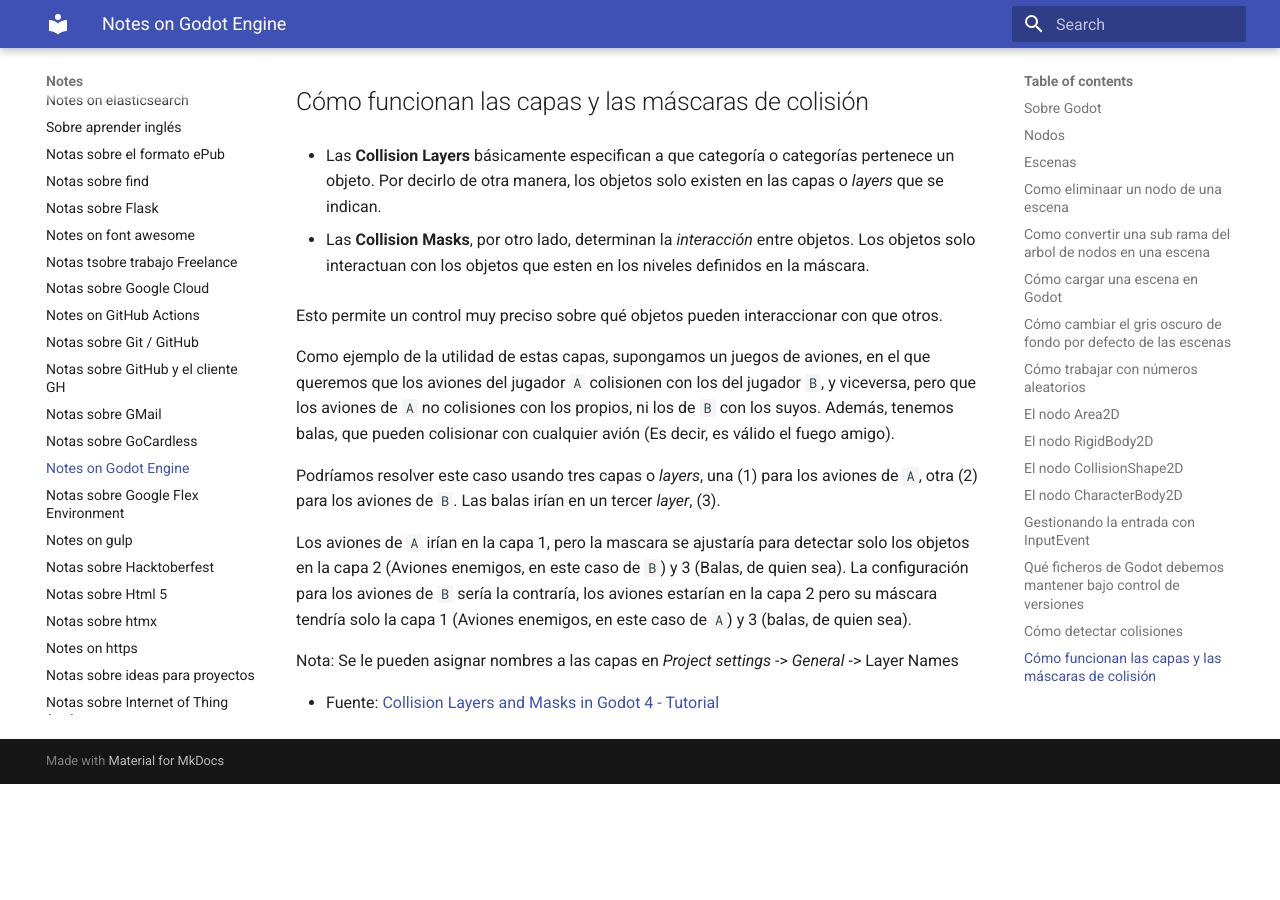
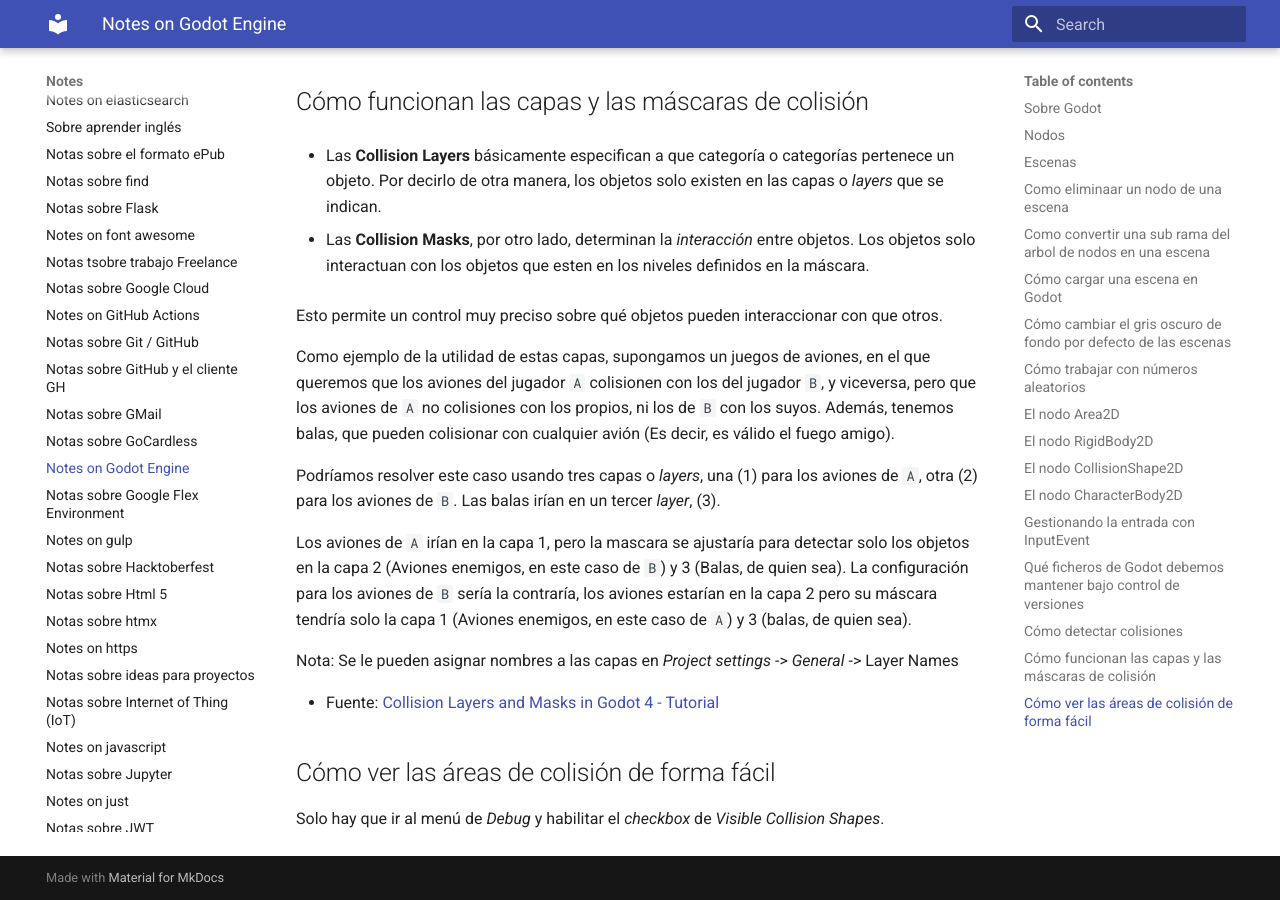
Before and after one commit to euribates/notes, an MkDocs documentation site: the page built from docs/notes-on-godot.md, in a window 1280 px wide and 900 px high, scrolled down 5963 px. Built offline with MkDocs 1.6.1 and Material for MkDocs 9.7.7, drawn with Linux system fonts in a browser that asks for light colours; formulas are drawn with MathJax 3; before the commit the page ends 6747 px from its top, so only the background shows below that.

Commit message:
Godot: Cómo ver las áreas de colisión de forma fácil

```diff
--- a/docs/notes-on-godot.md
+++ b/docs/notes-on-godot.md
@@ -339,3 +339,8 @@
 _General_ -> Layer Names
 
 - Fuente:  [Collision Layers and Masks in Godot 4 - Tutorial](https://www.gotut.net/collision-layers-and-masks-in-godot-4/)
+
+## Cómo ver las áreas de colisión de forma fácil
+
+Solo hay que ir al menú de _Debug_ y habilitar el _checkbox_
+de _Visible Collision Shapes_.
```
